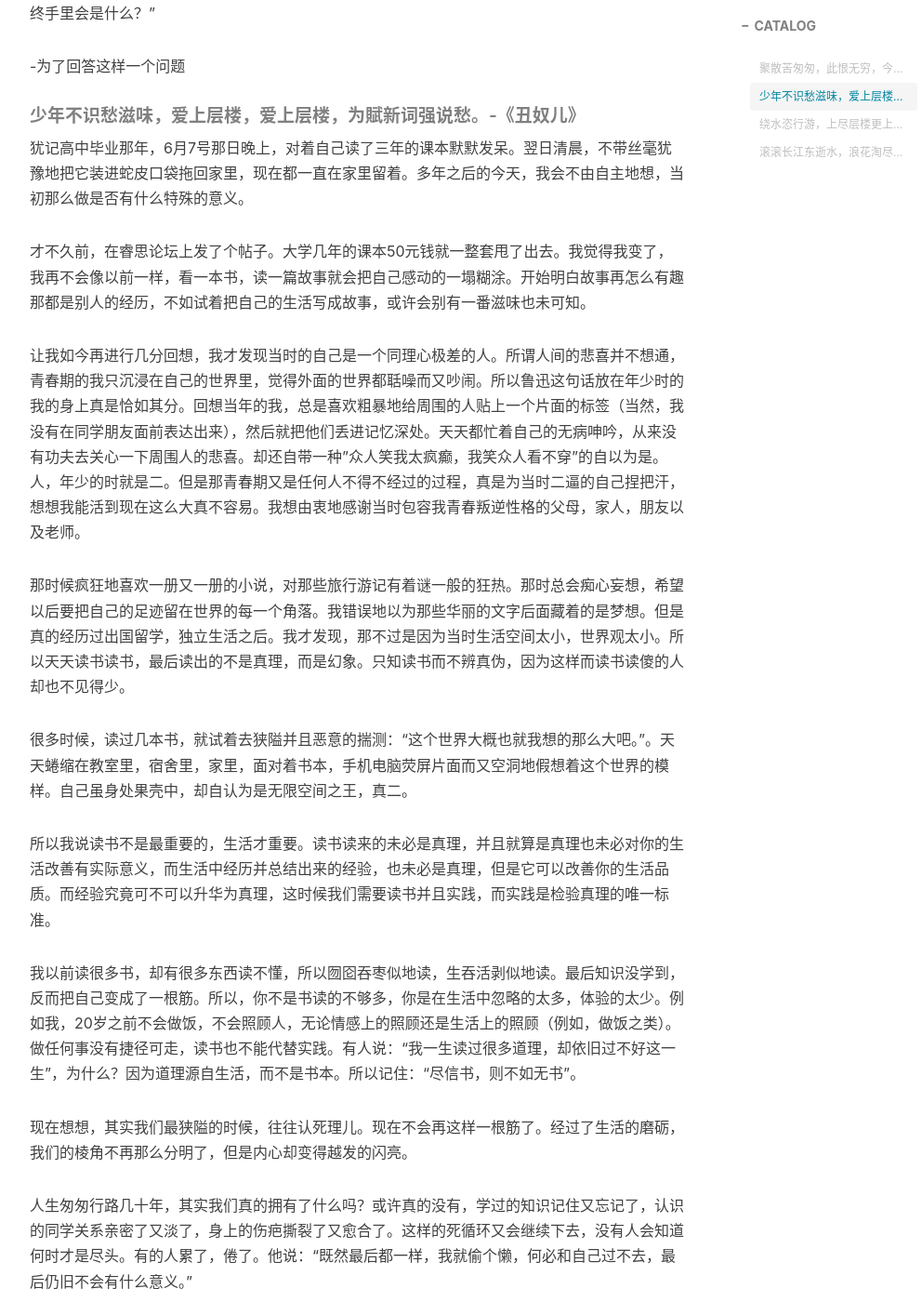
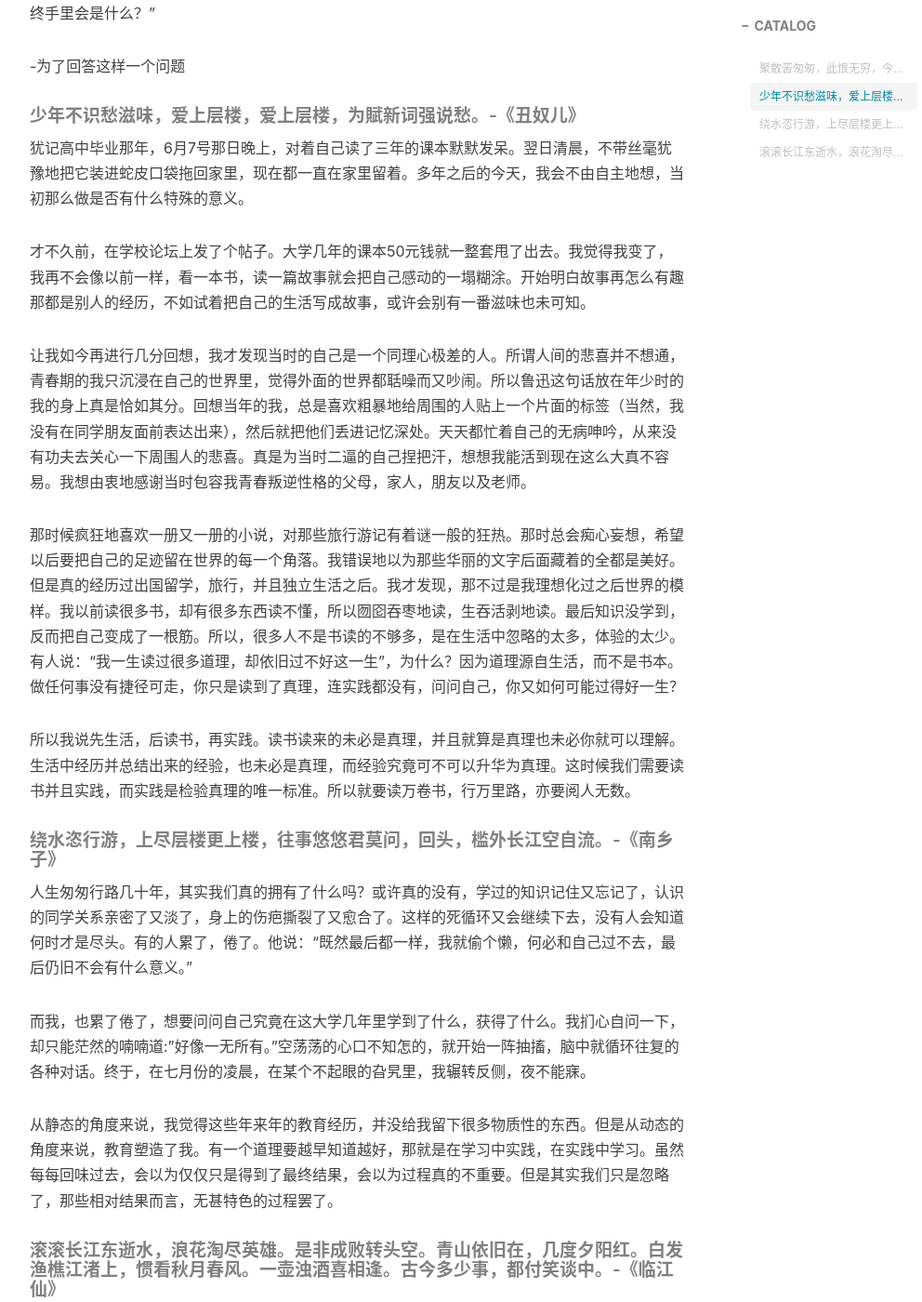
Before and after one commit to he-chen-95/he-chen-95.github.io, a Jekyll site: the page built from _posts/2016-07-05-A_cup_of_cold_boiled_water.md, in a window 1280 px wide and 1400 px high, scrolled down 630 px. Shown: the whole window at 93% size, without its empty margins (233-1225 px from the left). Built offline with Jekyll 4.4.1, drawn with Linux system fonts in a browser that asks for light colours; nearby versions of some CDN libraries; comment, search, counter and statistics services are not loaded; some of the changed text lies outside the part shown.

Commit message:
Update 2016-07-05-A_cup_of_cold_boiled_water.md

```diff
--- a/_posts/2016-07-05-A_cup_of_cold_boiled_water.md
+++ b/_posts/2016-07-05-A_cup_of_cold_boiled_water.md
@@ -20,33 +20,22 @@ tags:
 
 犹记高中毕业那年，6月7号那日晚上，对着自己读了三年的课本默默发呆。翌日清晨，不带丝毫犹豫地把它装进蛇皮口袋拖回家里，现在都一直在家里留着。多年之后的今天，我会不由自主地想，当初那么做是否有什么特殊的意义。
 
-才不久前，在睿思论坛上发了个帖子。大学几年的课本50元钱就一整套甩了出去。我觉得我变了，我再不会像以前一样，看一本书，读一篇故事就会把自己感动的一塌糊涂。开始明白故事再怎么有趣那都是别人的经历，不如试着把自己的生活写成故事，或许会别有一番滋味也未可知。
+才不久前，在学校论坛上发了个帖子。大学几年的课本50元钱就一整套甩了出去。我觉得我变了，我再不会像以前一样，看一本书，读一篇故事就会把自己感动的一塌糊涂。开始明白故事再怎么有趣那都是别人的经历，不如试着把自己的生活写成故事，或许会别有一番滋味也未可知。
 
-让我如今再进行几分回想，我才发现当时的自己是一个同理心极差的人。所谓人间的悲喜并不想通，青春期的我只沉浸在自己的世界里，觉得外面的世界都聒噪而又吵闹。所以鲁迅这句话放在年少时的我的身上真是恰如其分。回想当年的我，总是喜欢粗暴地给周围的人贴上一个片面的标签（当然，我没有在同学朋友面前表达出来），然后就把他们丢进记忆深处。天天都忙着自己的无病呻吟，从来没有功夫去关心一下周围人的悲喜。却还自带一种"众人笑我太疯癫，我笑众人看不穿"的自以为是。人，年少的时就是二。但是那青春期又是任何人不得不经过的过程，真是为当时二逼的自己捏把汗，想想我能活到现在这么大真不容易。我想由衷地感谢当时包容我青春叛逆性格的父母，家人，朋友以及老师。
+让我如今再进行几分回想，我才发现当时的自己是一个同理心极差的人。所谓人间的悲喜并不想通，青春期的我只沉浸在自己的世界里，觉得外面的世界都聒噪而又吵闹。所以鲁迅这句话放在年少时的我的身上真是恰如其分。回想当年的我，总是喜欢粗暴地给周围的人贴上一个片面的标签（当然，我没有在同学朋友面前表达出来），然后就把他们丢进记忆深处。天天都忙着自己的无病呻吟，从来没有功夫去关心一下周围人的悲喜。真是为当时二逼的自己捏把汗，想想我能活到现在这么大真不容易。我想由衷地感谢当时包容我青春叛逆性格的父母，家人，朋友以及老师。
 
-那时候疯狂地喜欢一册又一册的小说，对那些旅行游记有着谜一般的狂热。那时总会痴心妄想，希望以后要把自己的足迹留在世界的每一个角落。我错误地以为那些华丽的文字后面藏着的是梦想。但是真的经历过出国留学，独立生活之后。我才发现，那不过是因为当时生活空间太小，世界观太小。所以天天读书读书，最后读出的不是真理，而是幻象。只知读书而不辨真伪，因为这样而读书读傻的人却也不见得少。
+那时候疯狂地喜欢一册又一册的小说，对那些旅行游记有着谜一般的狂热。那时总会痴心妄想，希望以后要把自己的足迹留在世界的每一个角落。我错误地以为那些华丽的文字后面藏着的全都是美好。但是真的经历过出国留学，旅行，并且独立生活之后。我才发现，那不过是我理想化过之后世界的模样。我以前读很多书，却有很多东西读不懂，所以囫囵吞枣地读，生吞活剥地读。最后知识没学到，反而把自己变成了一根筋。所以，很多人不是书读的不够多，是在生活中忽略的太多，体验的太少。有人说：“我一生读过很多道理，却依旧过不好这一生”，为什么？因为道理源自生活，而不是书本。做任何事没有捷径可走，你只是读到了真理，连实践都没有，问问自己，你又如何可能过得好一生？
 
-很多时候，读过几本书，就试着去狭隘并且恶意的揣测：“这个世界大概也就我想的那么大吧。”。天天蜷缩在教室里，宿舍里，家里，面对着书本，手机电脑荧屏片面而又空洞地假想着这个世界的模样。自己虽身处果壳中，却自认为是无限空间之王，真二。
+所以我说先生活，后读书，再实践。读书读来的未必是真理，并且就算是真理也未必你就可以理解。生活中经历并总结出来的经验，也未必是真理，而经验究竟可不可以升华为真理。这时候我们需要读书并且实践，而实践是检验真理的唯一标准。所以就要读万卷书，行万里路，亦要阅人无数。
 
-所以我说读书不是最重要的，生活才重要。读书读来的未必是真理，并且就算是真理也未必对你的生活改善有实际意义，而生活中经历并总结出来的经验，也未必是真理，但是它可以改善你的生活品质。而经验究竟可不可以升华为真理，这时候我们需要读书并且实践，而实践是检验真理的唯一标准。
-
-我以前读很多书，却有很多东西读不懂，所以囫囵吞枣似地读，生吞活剥似地读。最后知识没学到，反而把自己变成了一根筋。所以，你不是书读的不够多，你是在生活中忽略的太多，体验的太少。例如我，20岁之前不会做饭，不会照顾人，无论情感上的照顾还是生活上的照顾（例如，做饭之类）。做任何事没有捷径可走，读书也不能代替实践。有人说：“我一生读过很多道理，却依旧过不好这一生”，为什么？因为道理源自生活，而不是书本。所以记住：“尽信书，则不如无书”。
-
-现在想想，其实我们最狭隘的时候，往往认死理儿。现在不会再这样一根筋了。经过了生活的磨砺，我们的棱角不再那么分明了，但是内心却变得越发的闪亮。
+##### 绕水恣行游，上尽层楼更上楼，往事悠悠君莫问，回头，槛外长江空自流。-《南乡子》
 
 人生匆匆行路几十年，其实我们真的拥有了什么吗？或许真的没有，学过的知识记住又忘记了，认识的同学关系亲密了又淡了，身上的伤疤撕裂了又愈合了。这样的死循环又会继续下去，没有人会知道何时才是尽头。有的人累了，倦了。他说：“既然最后都一样，我就偷个懒，何必和自己过不去，最后仍旧不会有什么意义。”
 
 而我，也累了倦了，想要问问自己究竟在这大学几年里学到了什么，获得了什么。我扪心自问一下，却只能茫然的喃喃道:"好像一无所有。"空荡荡的心口不知怎的，就开始一阵抽搐，脑中就循环往复的各种对话。终于，在七月份的凌晨，在某个不起眼的旮旯里，我辗转反侧，夜不能寐。
 
-##### 绕水恣行游，上尽层楼更上楼，往事悠悠君莫问，回头，槛外长江空自流。-《南乡子》
-
-如果你觉得意义这东西，只存在于最后取得了怎样的结果，是否改变了自己的生活的话。那么我只想说，我觉得这十多年来年的教育经历，并没有教给我任何实质性有用的东西，譬如我无法拿它来赚钱糊口，赖以求生。它只是在我前进的时候，慢慢的告诉我，你对生活应该有什么样的"态度"。那么这些年的经历就不算是白白的一片。没有学到知识，但是却逐渐懂得了面对某些事情，自己所喜欢的“态度”，这就是我几十年活着的意义。
-
-对待生活，我会有这样的态度：“如果我对自己的生活得过且过，那我最终只会一无所有，最终心中只剩下空洞。如果你想要的仅仅是结果，你一定不会得到你想要的结果。你对生活的态度，就是你对你自己生命的态度。你不尊重自己，你就是在自我毁灭。
-
-虽然每每回味过去，会以为仅仅只是得到了最终结果，会以为过程真的不重要。但是其实我们只是忽略了那些无甚特色的过程罢了。
+从静态的角度来说，我觉得这些年来年的教育经历，并没给我留下很多物质性的东西。但是从动态的角度来说，教育塑造了我。有一个道理要越早知道越好，那就是在学习中实践，在实践中学习。虽然每每回味过去，会以为仅仅只是得到了最终结果，会以为过程真的不重要。但是其实我们只是忽略了，那些相对结果而言，无甚特色的过程罢了。
 
 ##### 滚滚长江东逝水，浪花淘尽英雄。是非成败转头空。青山依旧在，几度夕阳红。白发渔樵江渚上，惯看秋月春风。一壶浊酒喜相逢。古今多少事，都付笑谈中。-《临江仙》
 
-凉开水和凉水，其实没什么区别，都能解渴。只是凉开水喝了会很健康，而喝了凉水可能会拉肚子。开水喝的太急还可能会烫嘴，可是我一直很喜欢喝开水，大夏天还蛮热的时候，我也会时常地这么做一下。
-我悄悄的来，我悄悄地走。我来的时候是一杯凉水，离开的时候还是一杯凉水，我热烈过，沸腾过，中间到底有没有意义，就留给我自己来判断吧，何必非要给个结论。
+凉开水和凉水，其实没什么区别，都能解渴。只是凉开水喝了会很健康，而喝了凉水可能会拉肚子。我悄悄地来，我悄悄地走。我来的时候是一杯凉水，离开的时候还是一杯凉水，中间我热烈过，沸腾过。但这到底有没有意义，就留给我自己来判断吧，何必非要给个结论。
```
